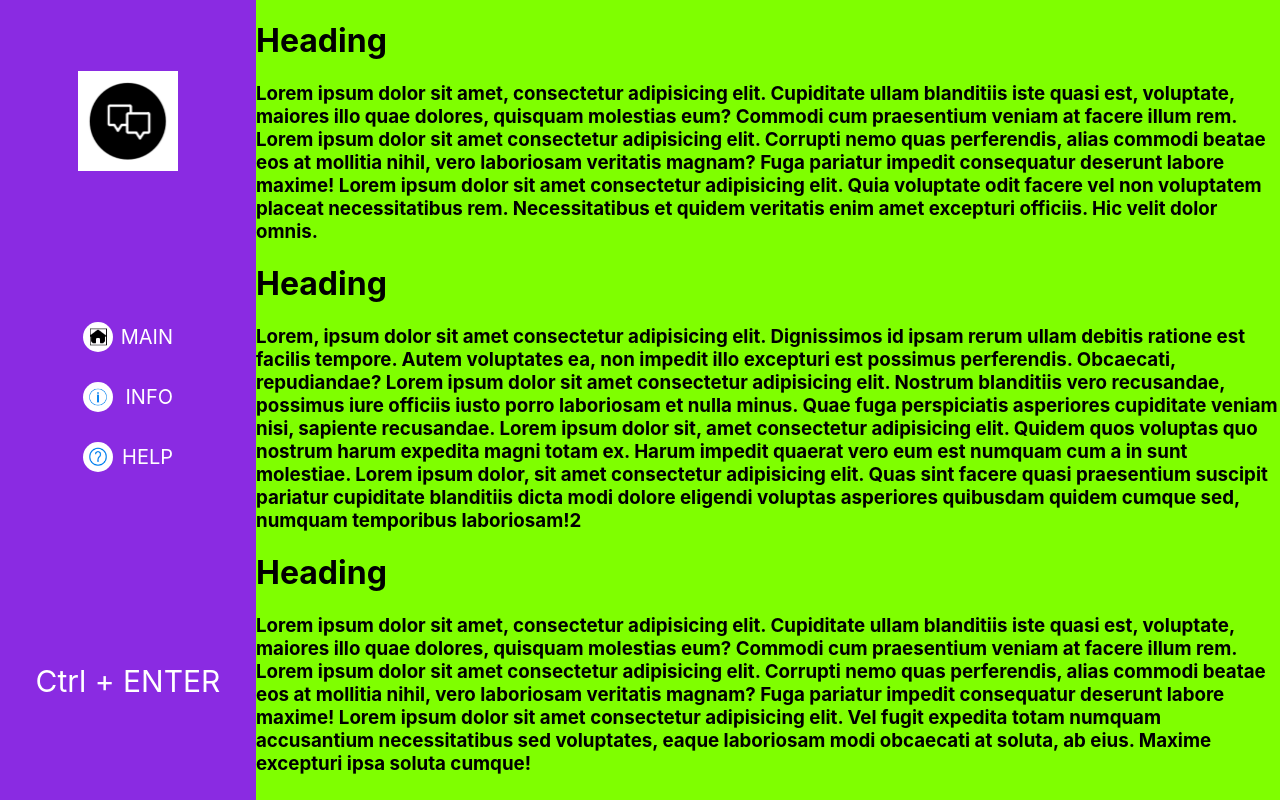
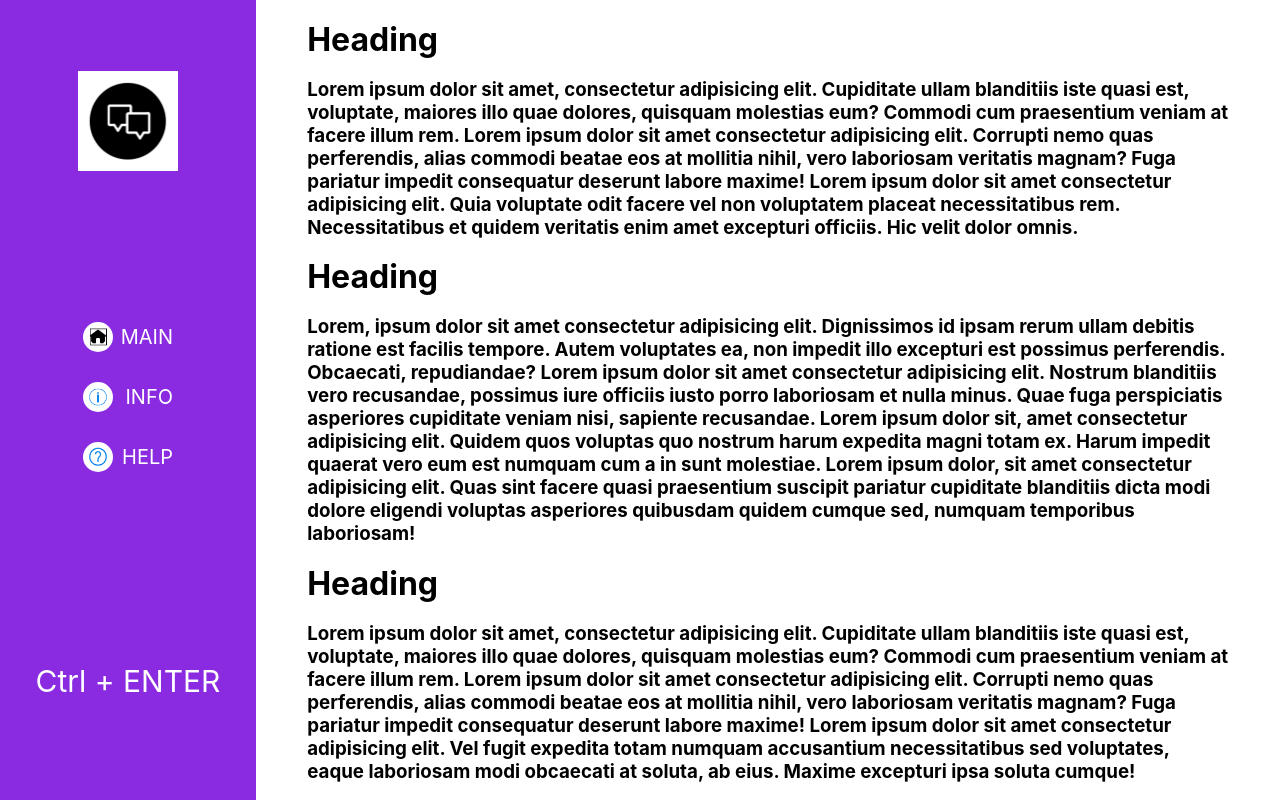
Before and after one commit to zarrukh-jurakulov/social-network-template, a React (Create React App) app: page /info in a window 1280 px wide. Built offline with nearby package versions, Linux system fonts and the light colour scheme.

Commit message:
refactor: (info, help) pages padding added

```diff
--- a/src/components/help-page/Help.js
+++ b/src/components/help-page/Help.js
@@ -24,7 +24,7 @@ const Help = () => {
                 Quidem quos voluptas quo nostrum harum expedita magni totam ex.
                 Harum impedit quaerat vero eum est numquam cum a in sunt molestiae. Lorem ipsum dolor, sit amet consectetur adipisicing elit.
                 Quas sint facere quasi praesentium suscipit pariatur cupiditate blanditiis dicta modi dolore eligendi voluptas asperiores quibusdam quidem cumque sed,
-                 numquam temporibus laboriosam!2</h3>
+                 numquam temporibus laboriosam!</h3>
 
                 <h1>Heading</h1>
                 <h3>Lorem ipsum dolor sit amet, consectetur adipisicing elit.
--- a/src/components/help-page/help.css
+++ b/src/components/help-page/help.css
@@ -1,5 +1,17 @@
 .helpPage {
     width: 80%;
     height: 100vh;
-    background-color: coral;
+
+    display: flex;
+    align-items: center;
+    justify-content: center;
 }
+
+.helpPageContext{
+    width: 90%;
+    height: 95vh;
+}
+
+.helpPageContext h1 {
+    margin: 0;
+}
--- a/src/components/info-page/Info.js
+++ b/src/components/info-page/Info.js
@@ -24,7 +24,7 @@ const Info = () => {
                 Quidem quos voluptas quo nostrum harum expedita magni totam ex.
                 Harum impedit quaerat vero eum est numquam cum a in sunt molestiae. Lorem ipsum dolor, sit amet consectetur adipisicing elit.
                 Quas sint facere quasi praesentium suscipit pariatur cupiditate blanditiis dicta modi dolore eligendi voluptas asperiores quibusdam quidem cumque sed,
-                 numquam temporibus laboriosam!2</h3>
+                 numquam temporibus laboriosam!</h3>
 
                 <h1>Heading</h1>
                 <h3>Lorem ipsum dolor sit amet, consectetur adipisicing elit.
--- a/src/components/info-page/info.css
+++ b/src/components/info-page/info.css
@@ -1,5 +1,17 @@
 .infoPage {
     width: 80%;
     height: 100vh;
-    background-color: chartreuse;
+
+    display: flex;
+    align-items: center;
+    justify-content: center;
 }
+
+.infoPageContext{
+    width: 90%;
+    height: 95vh;
+}
+
+.infoPageContext h1 {
+    margin: 0;
+}
```
